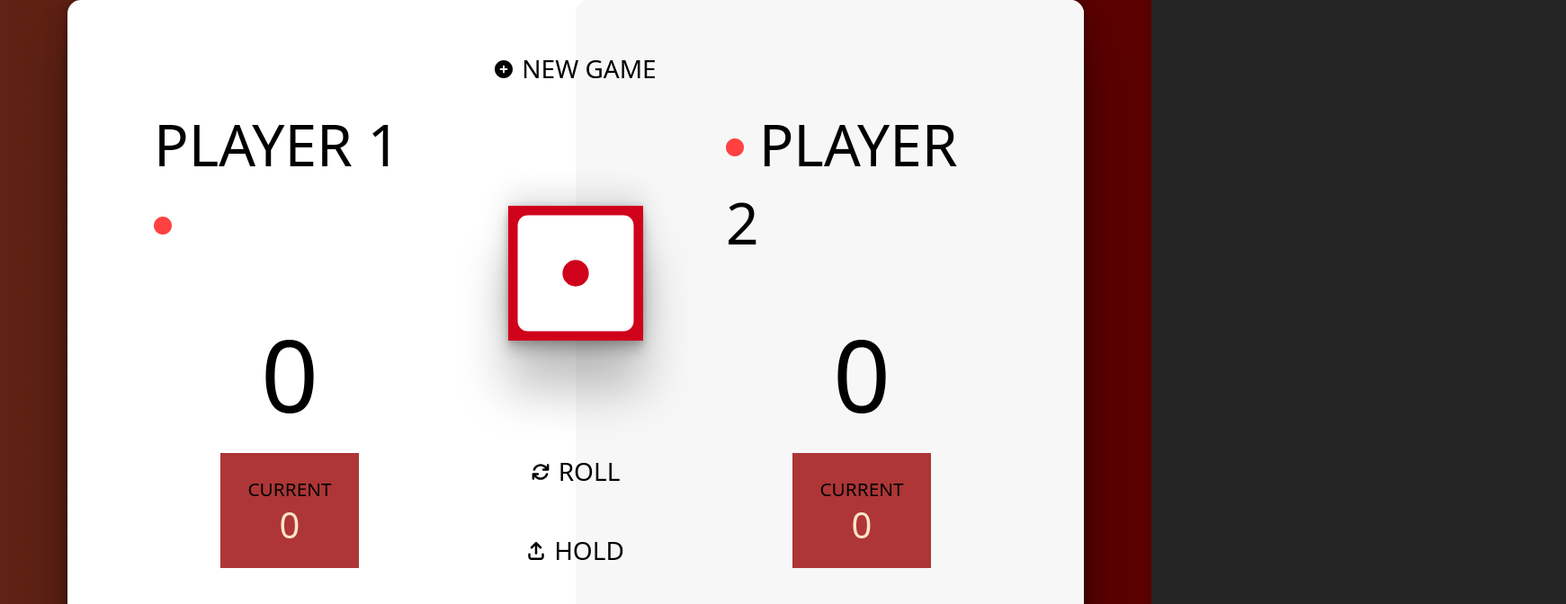
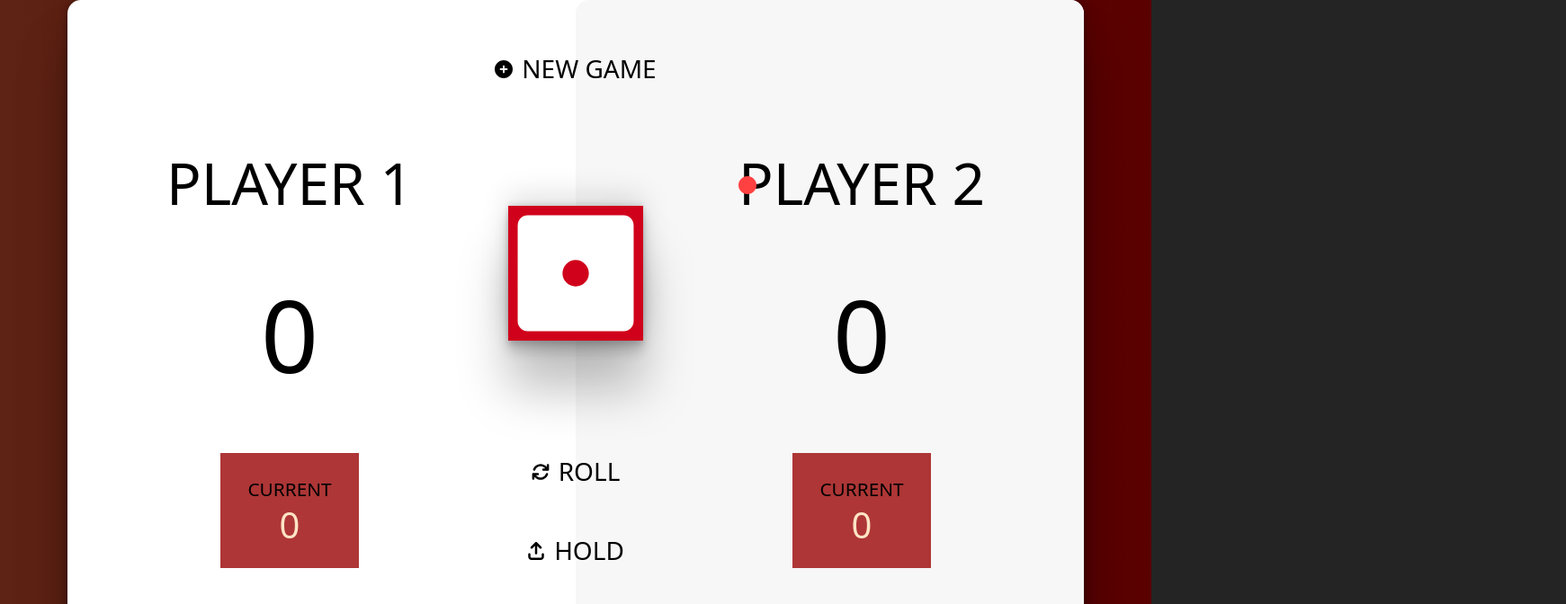
Before and after one commit to Giygas/javascript-game, a Vue app: page / in a window 1280 px wide. Both pictures are taken after a click on the element "HOLD". Shown: the top 672 px of the page at 90% size, 1741 px wide, since content can reach past the window. Built offline with nearby package versions, Linux system fonts and the light colour scheme.

Commit message:
added current player icon. bug: bad style on player 2

```diff
--- a/src/App.vue
+++ b/src/App.vue
@@ -46,13 +46,21 @@ export default {
     },
 
     roundPartial(partial) {
-      console.log("roundPartial: " + partial)
+      // #TODO refactor CurrentPoints into PlayerDash
       if (this.p1Current) {
         this.points1 = partial
       } else {
         this.points2 = partial
       }
-    }
+    },
+
+    restartGame() {
+      this.p1Points = 0,
+      this.p2Points = 0,
+      this.p1Current = true,
+      this.points1 = 0,
+      this.points2 = 0
+    },
 
   }
 }
@@ -62,7 +70,7 @@ export default {
   <div class="main-container">
         <div class="grid newGame">
             <h2>
-              <span id="newGame" class="button">
+              <span id="newGame" class="button" @click="restartGame">
                 <img src="./assets/plusIcon.svg" alt="Plus"/>NEW GAME
               </span>
             </h2>
@@ -70,13 +78,21 @@ export default {
 
         <div class="grid dice-container">
           <div id="player1">
-            <PlayerDash :pNumber="1" :points="p1Points"/>
+            <PlayerDash
+              :pNumber="1"
+              :points="p1Points"
+              :p1Plays="p1Current"
+            />
           </div>
           <div id="dice">
             <Dice @finished="addPoints" @partial="roundPartial" ref="dice"/>
           </div>
           <div id="player2">
-            <PlayerDash :pNumber="2" :points="p2Points"/>
+            <PlayerDash
+              :pNumber="2"
+              :points="p2Points"
+              :p1Plays="p1Current"
+            />
           </div>
         </div>
 
--- a/src/components/PlayerDash.vue
+++ b/src/components/PlayerDash.vue
@@ -2,7 +2,8 @@
 export default {
   props: {
     pNumber: Number,
-    points: Number
+    points: Number,
+    p1Plays: Boolean
   }
 }
 </script>
@@ -10,7 +11,10 @@ export default {
 <template>
   <div v-if="this.pNumber===1" class="player">
     <h1 class="display-2">
-      PLAYER {{ pNumber }} <img src="../assets/redDot.svg" alt="red dot" class="red-dot"/>
+      PLAYER {{ pNumber }}
+      <span v-if="p1Plays" class="dot-container">
+        <img src="../assets/redDot.svg" alt="red dot" class="red-dot-right"/>
+      </span>
     </h1>
     <h1 class="display-1">
       {{ points }}
@@ -18,7 +22,10 @@ export default {
   </div>
   <div v-else class="player">
     <h1 class="display-2">
-      <img src="../assets/redDot.svg" alt="red dot" class="red-dot"/> PLAYER {{ pNumber }}
+      <span v-if="!p1Plays" class="dot-container">
+        <img src="../assets/redDot.svg" alt="red dot" class="red-dot-left"/>
+      </span>
+         PLAYER {{ pNumber }}
     </h1>
     <h1 class="display-1">
       {{ points  }}
@@ -49,9 +56,20 @@ export default {
     line-height: normal;
     color: rgb(0, 0, 0);
   }
+  .dot-container {
+    position: absolute;
+  }
 
-  .red-dot {
+  .red-dot-right {
     height: 20px;
-    margin-bottom: 6px;
+    position: relative;
+    margin-bottom: 10px;
+    margin-left: 10px;
+  }
+  .red-dot-left {
+    height: 20px;
+    position: relative;
+    margin-bottom: 10px;
+    margin-right: 900px;
   }
 </style>
```
